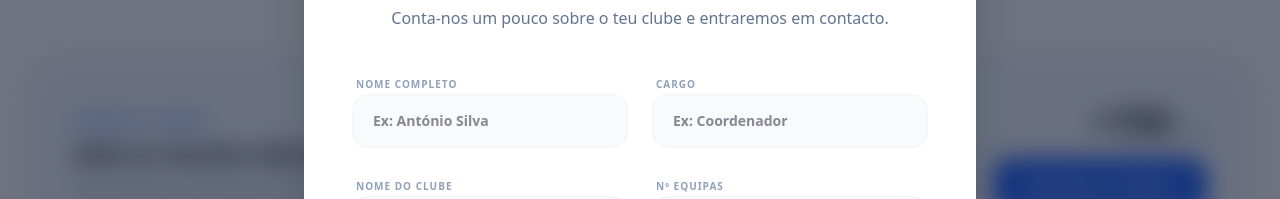
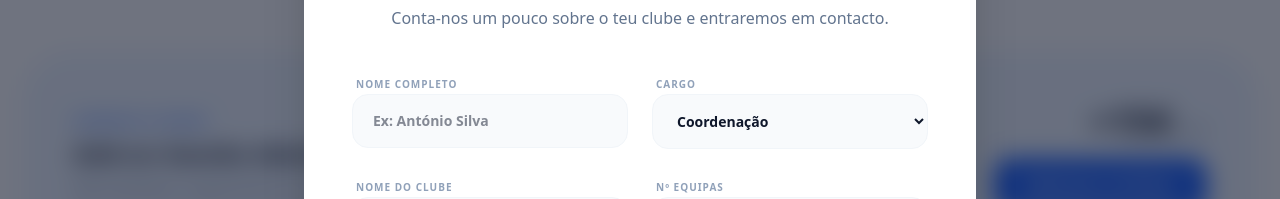
Before and after one commit to guititopedroso/coach-os, a React (Vite) app: page / in a window 1280 px wide. Both pictures are taken after a click on the button "Adicionar ao Plano". Shown: the part 4974-5173 px from the top of the page. Built offline with nearby package versions, Linux system fonts and the light colour scheme; no server answers.

Commit message:
feat: add LandingPage component with lead generation form and promotional content

```diff
--- a/src/pages/LandingPage.tsx
+++ b/src/pages/LandingPage.tsx
@@ -1,5 +1,7 @@
 import { useState, useEffect } from 'react'
 import { Link } from 'react-router-dom'
+import { collection, addDoc } from 'firebase/firestore'
+import { db } from '../lib/firebase/client'
 import {
   Trophy,
   Users,
@@ -31,6 +33,41 @@ export default function LandingPage() {
     window.addEventListener('scroll', handleScroll)
     return () => window.removeEventListener('scroll', handleScroll)
   }, [])
+
+  // Lead Form State
+  const [formData, setFormData] = useState({
+    name: '',
+    role: 'Coordenação',
+    club: '',
+    teams: '1-3 Equipas',
+    email: '',
+    notes: ''
+  })
+  const [isSubmitting, setIsSubmitting] = useState(false)
+  const [isSuccess, setIsSuccess] = useState(false)
+
+  const handleDemoSubmit = async (e: React.FormEvent) => {
+    e.preventDefault()
+    setIsSubmitting(true)
+    try {
+      await addDoc(collection(db, 'leads'), {
+        ...formData,
+        status: 'pendente',
+        createdAt: new Date()
+      })
+      setIsSuccess(true)
+      setTimeout(() => {
+        setIsDemoModalOpen(false)
+        setIsSuccess(false)
+        setFormData({ name: '', role: 'Coordenação', club: '', teams: '1-3 Equipas', email: '', notes: '' })
+      }, 3000)
+    } catch (err) {
+      console.error('Erro ao enviar lead:', err)
+      alert('Erro ao enviar pedido. Tenta novamente.')
+    } finally {
+      setIsSubmitting(false)
+    }
+  }
 
   return (
     <div className="min-h-screen bg-white text-slate-900 font-sans selection:bg-blue-600 selection:text-white overflow-x-hidden">
@@ -330,9 +367,16 @@ export default function LandingPage() {
         </div>
       </footer>
 
-      {/* Modal de Demo - Reutilizado do anterior */}
+      {/* Modal de Demo */}
       {isDemoModalOpen && (
-        <DemoModal onClose={() => setIsDemoModalOpen(false)} />
+        <DemoModal
+          onClose={() => setIsDemoModalOpen(false)}
+          formData={formData}
+          setFormData={setFormData}
+          onSubmit={handleDemoSubmit}
+          isSubmitting={isSubmitting}
+          isSuccess={isSuccess}
+        />
       )}
     </div>
   )
@@ -445,29 +489,60 @@ function PriceItem({ text }: { text: string }) {
   )
 }
 
-function DemoModal({ onClose }: any) {
+function DemoModal({ onClose, formData, setFormData, onSubmit, isSubmitting, isSuccess }: any) {
   return (
     <div className="fixed inset-0 bg-slate-900/60 backdrop-blur-md z-200 flex items-center justify-center p-6 animate-in fade-in duration-300">
-      <div className="bg-white w-full max-w-2xl rounded-[48px] shadow-2xl p-12 space-y-10 relative animate-in zoom-in-95 duration-300 max-h-[90vh] overflow-y-auto">
+      <div className="bg-white w-full max-w-2xl rounded-[48px] shadow-2xl p-12 space-y-10 relative animate-in zoom-in-95 duration-300 max-h-[90vh] overflow-y-auto text-left">
         <button onClick={onClose} className="absolute top-8 right-8 p-3 text-slate-300 hover:text-slate-900 transition-colors bg-slate-50 rounded-full">
            <Plus className="rotate-45" size={24} />
         </button>
 
         <div className="text-center space-y-4">
           <div className="w-16 h-16 bg-blue-50 text-blue-600 rounded-2xl flex items-center justify-center mx-auto">
-             <Play size={24} fill="currentColor" />
+             {isSuccess ? <Check className="text-emerald-500" size={32} /> : <Play size={24} fill="currentColor" />}
           </div>
-          <h3 className="text-3xl font-black text-slate-900 italic underline decoration-blue-600/20">Pedir Demonstração</h3>
-          <p className="text-slate-500 font-medium">Conta-nos um pouco sobre o teu clube e entraremos em contacto.</p>
+          <h3 className="text-3xl font-black text-slate-900 italic underline decoration-blue-600/20">
+            {isSuccess ? 'Pedido Enviado!' : 'Pedir Demonstração'}
+          </h3>
+          <p className="text-slate-500 font-medium">
+            {isSuccess ? 'Entraremos em contacto muito em breve.' : 'Conta-nos um pouco sobre o teu clube e entraremos em contacto.'}
+          </p>
         </div>
 
-        <form className="grid md:grid-cols-2 gap-6" onSubmit={(e) => e.preventDefault()}>
-          <ModalInput label="Nome Completo" placeholder="Ex: António Silva" />
-          <ModalInput label="Cargo" placeholder="Ex: Coordenador" />
-          <ModalInput label="Nome do Clube" placeholder="Ex: G.D. Estoril" />
+        {!isSuccess && (
+          <form className="grid md:grid-cols-2 gap-6" onSubmit={onSubmit}>
+            <ModalInput
+              label="Nome Completo"
+              placeholder="Ex: António Silva"
+              value={formData.name}
+              onChange={(val: string) => setFormData({...formData, name: val})}
+            />
+            <div className="space-y-1.5">
+              <label className="text-[10px] font-black text-slate-400 uppercase tracking-widest px-1">Cargo</label>
+              <select
+                value={formData.role}
+                onChange={(e: any) => setFormData({...formData, role: e.target.value})}
+                className="w-full px-5 py-4 bg-slate-50 border border-slate-100 rounded-2xl outline-none font-bold text-sm"
+              >
+                <option>Coordenação</option>
+                <option>Treinador</option>
+                <option>Presidente/Direção</option>
+                <option>Outro</option>
+              </select>
+            </div>
+            <ModalInput
+              label="Nome do Clube"
+              placeholder="Ex: G.D. Estoril"
+              value={formData.club}
+              onChange={(val: string) => setFormData({...formData, club: val})}
+            />
             <div className="space-y-1.5">
               <label className="text-[10px] font-black text-slate-400 uppercase tracking-widest px-1">Nº Equipas</label>
-            <select className="w-full px-5 py-4 bg-slate-50 border border-slate-100 rounded-2xl outline-none font-bold text-sm">
+              <select
+                value={formData.teams}
+                onChange={(e: any) => setFormData({...formData, teams: e.target.value})}
+                className="w-full px-5 py-4 bg-slate-50 border border-slate-100 rounded-2xl outline-none font-bold text-sm"
+              >
                 <option>1-3 Equipas</option>
                 <option>4-8 Equipas</option>
                 <option>9-15 Equipas</option>
@@ -475,26 +550,48 @@ function DemoModal({ onClose }: any) {
               </select>
             </div>
             <div className="md:col-span-2 space-y-1.5">
-             <ModalInput label="Email Profissional" placeholder="email@clube.pt" />
+               <ModalInput
+                label="Email Profissional"
+                placeholder="email@clube.pt"
+                value={formData.email}
+                onChange={(val: string) => setFormData({...formData, email: val})}
+              />
             </div>
             <div className="md:col-span-2 space-y-1.5">
               <label className="text-[10px] font-black text-slate-400 uppercase tracking-widest px-1">Notas Adicionais</label>
-            <textarea className="w-full px-5 py-4 bg-slate-50 border border-slate-100 rounded-2xl outline-none font-bold text-sm h-24" placeholder="Alguma necessidade específica?"></textarea>
+              <textarea
+                value={formData.notes}
+                onChange={(e) => setFormData({...formData, notes: e.target.value})}
+                className="w-full px-5 py-4 bg-slate-50 border border-slate-100 rounded-2xl outline-none font-bold text-sm h-24"
+                placeholder="Alguma necessidade específica?"
+              ></textarea>
             </div>
-          <button className="md:col-span-2 py-5 bg-blue-600 text-white font-black rounded-2xl hover:bg-blue-700 transition-all shadow-xl shadow-blue-200 active:scale-95">
-            Enviar Pedido de Demo
+            <button
+              type="submit"
+              disabled={isSubmitting}
+              className="md:col-span-2 py-5 bg-blue-600 text-white font-black rounded-2xl hover:bg-blue-700 transition-all shadow-xl shadow-blue-200 active:scale-95 disabled:opacity-50"
+            >
+              {isSubmitting ? 'A enviar...' : 'Enviar Pedido de Demo'}
             </button>
           </form>
+        )}
       </div>
     </div>
   )
 }
 
-function ModalInput({ label, placeholder }: any) {
+function ModalInput({ label, placeholder, value, onChange }: any) {
   return (
-    <div className="space-y-1.5">
+    <div className="space-y-1.5 text-left">
       <label className="text-[10px] font-black text-slate-400 uppercase tracking-widest px-1">{label}</label>
-      <input type="text" placeholder={placeholder} className="w-full px-5 py-4 bg-slate-50 border border-slate-100 rounded-2xl outline-none font-bold text-sm focus:border-blue-200 transition-all" />
+      <input
+        type="text"
+        required
+        value={value}
+        onChange={(e) => onChange(e.target.value)}
+        placeholder={placeholder}
+        className="w-full px-5 py-4 bg-slate-50 border border-slate-100 rounded-2xl outline-none font-bold text-sm focus:border-blue-200 transition-all"
+      />
     </div>
   )
 }
```
Lines whose indentation alone changed are shown as unchanged.
